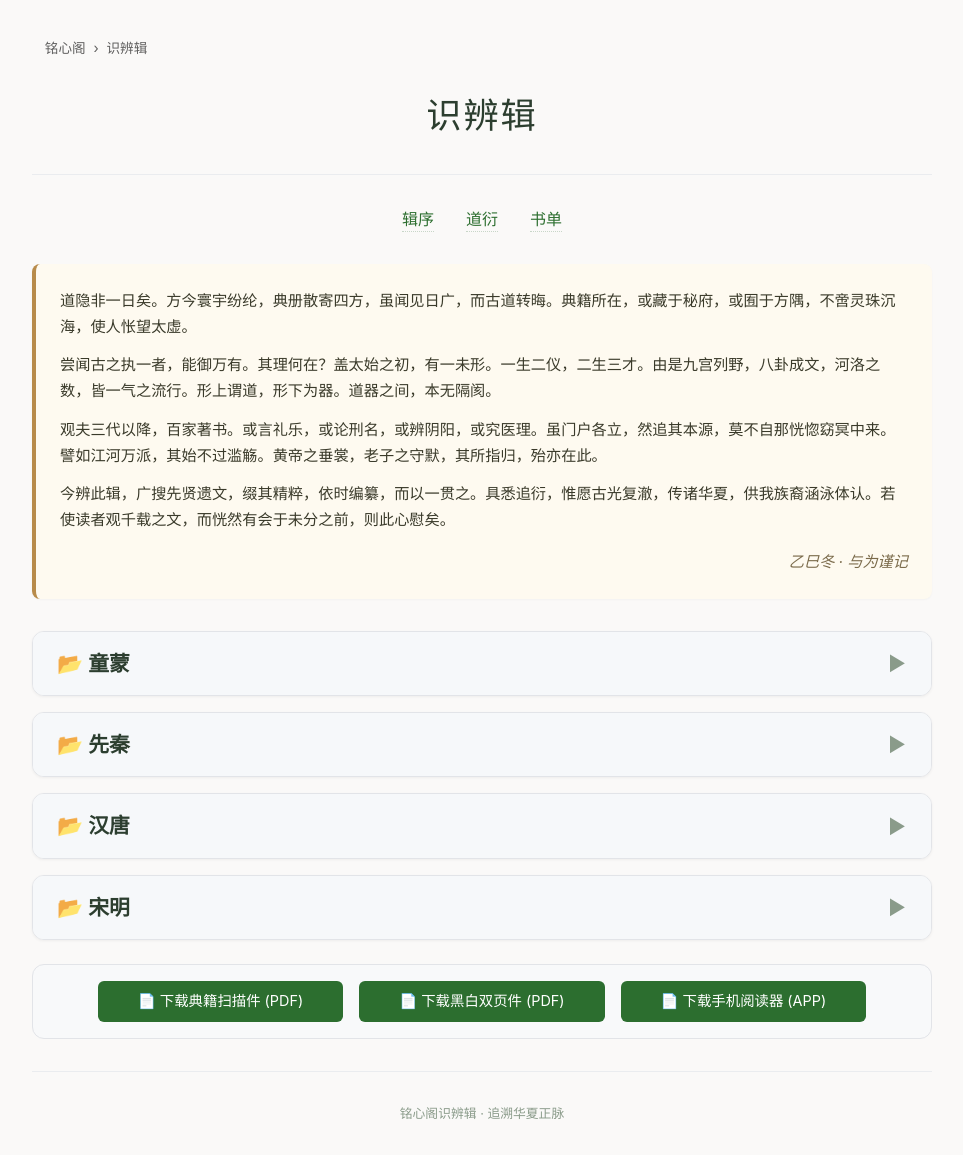
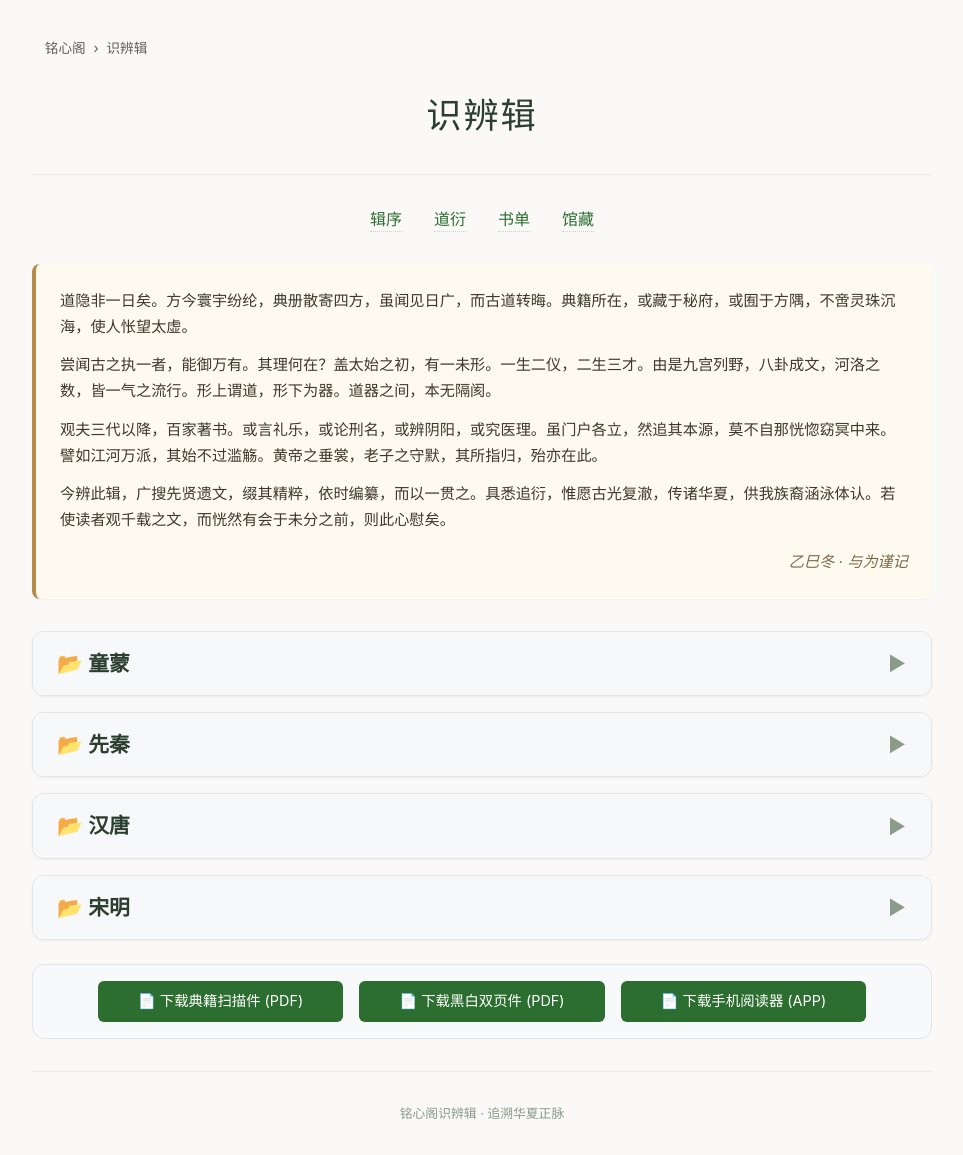
Before and after one commit to chixiao994/chixiao994.github.io, a Jekyll site: the page shibianji/index.html, which Jekyll copies as it is, in a window 1280 px wide. Shown: the whole page, without its empty margins (158-1121 px from the left). Built offline with Jekyll 4.4.1, drawn with Linux system fonts in a browser that asks for light colours.

Commit message:
Update index.html

```diff
--- a/shibianji/index.html
+++ b/shibianji/index.html
@@ -283,6 +283,7 @@
         <a href="shibian/xu">辑序</a>
         <a href="shibian/道衍">道衍</a>
         <a href="shibian/catalog">书单</a>
+        <a href="shibian/guancang">馆藏</a>
     </div>
 
     <div class="preface">
```
